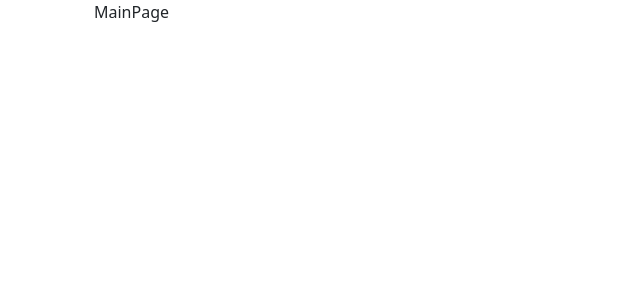
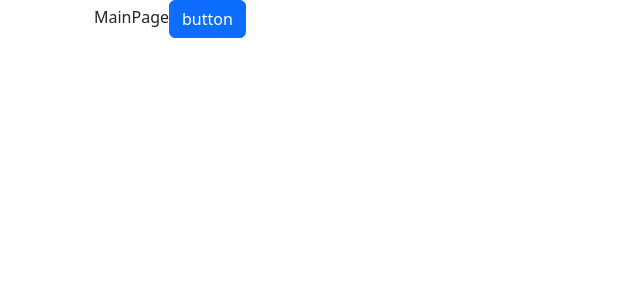
Before and after one commit to simrantan/Tastebud, a React (Create React App) app in the folder frontend/: page / in a window 1280 px wide. Shown: the top 300 px of the page, without its empty margins (0-640 px from the left). Built offline with nearby package versions, Linux system fonts and the light colour scheme.

Commit message:
react-bootstrap works now

```diff
--- a/frontend/package.json
+++ b/frontend/package.json
@@ -7,6 +7,7 @@
 		"@testing-library/jest-dom": "^5.17.0",
 		"@testing-library/react": "^13.4.0",
 		"@testing-library/user-event": "^13.5.0",
+		"bootstrap": "^5.3.2",
 		"react": "^18.2.0",
 		"react-bootstrap": "^2.10.1",
 		"react-dom": "^18.2.0",
--- a/frontend/src/index.js
+++ b/frontend/src/index.js
@@ -1,11 +1,12 @@
 import React from "react";
-import ReactDOM from "react-dom";
+import ReactDOM from "react-dom/client";
 import { StrictMode } from "react";
 import App from "./App";
-import "bootstrap/dist/css/bootstrap.min.css";
 import { Container } from "react-bootstrap"; // Import necessary components from react-bootstrap
+import "../node_modules/bootstrap/dist/css/bootstrap.min.css";
 
 const root = ReactDOM.createRoot(document.getElementById("root"));
+
 root.render(
 	<StrictMode>
 		<Container>
--- a/frontend/src/pages/MainPage.jsx
+++ b/frontend/src/pages/MainPage.jsx
@@ -1,5 +1,11 @@
 import React from "react";
+import { Button } from "react-bootstrap";
 
 export default function MainPage({ props }) {
-	return <div className="MainPage container">MainPage</div>;
+	return (
+		<div className="MainPage container">
+			MainPage
+			<Button>button</Button>
+		</div>
+	);
 }
```
